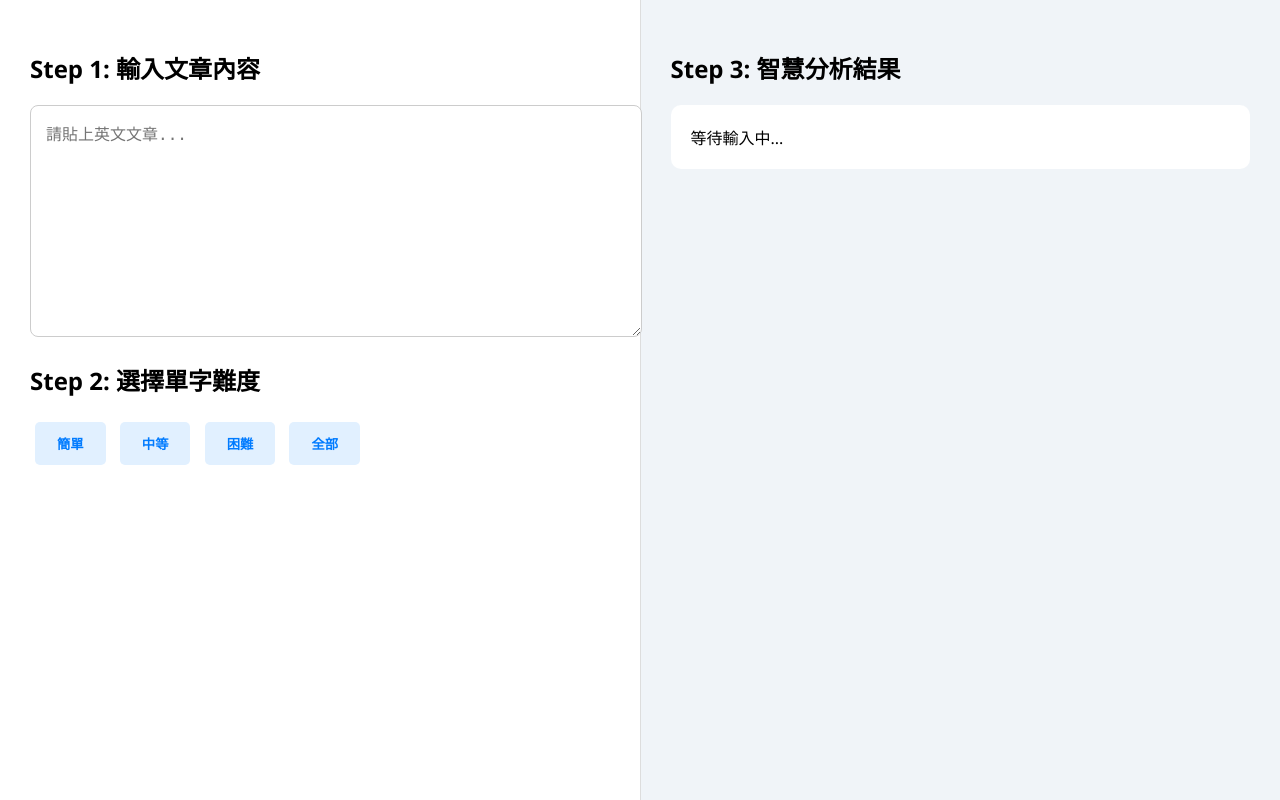
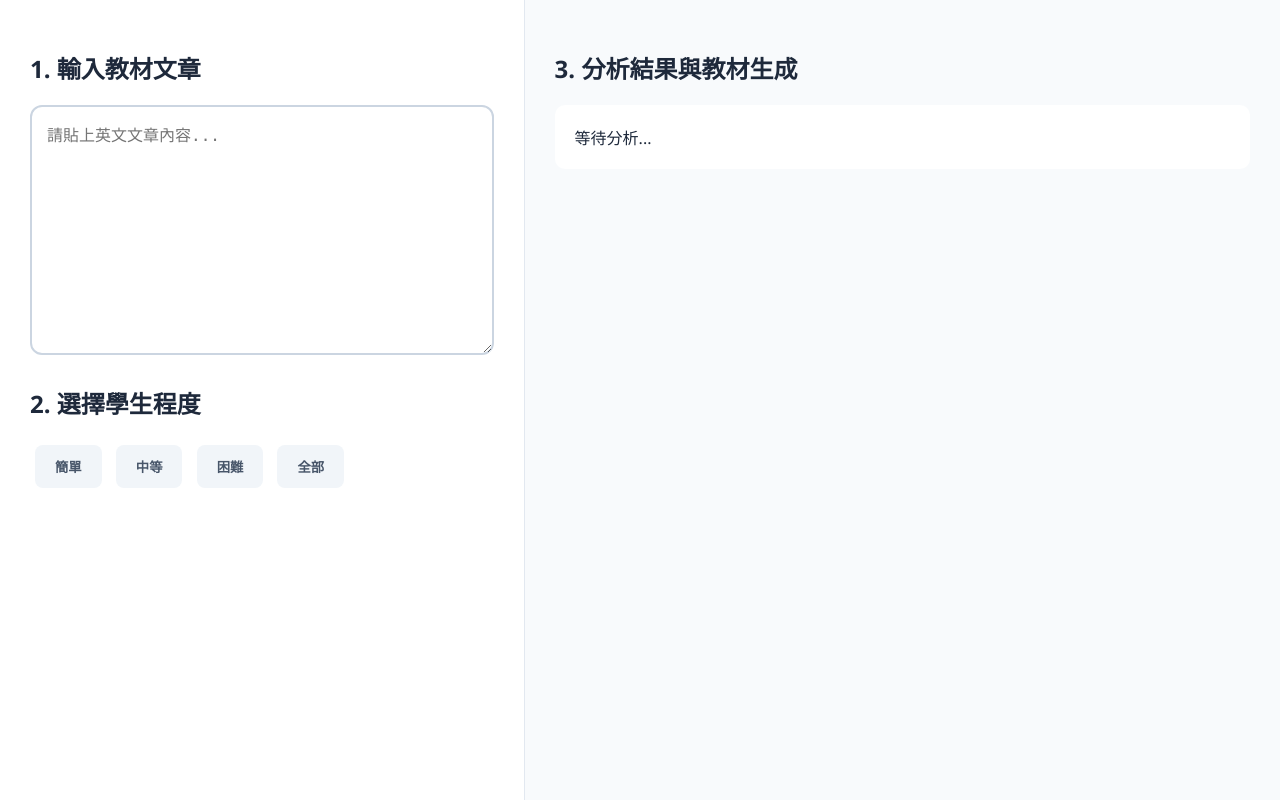
Before and after one commit to XuanYi-723/EnglishLearningSystem, a Flask app: page / in a window 1280 px wide. Run offline with Flask 3, Linux system fonts and the light colour scheme.

Commit message:
Update index.html
aaaaaaaaaaaaaaaaaaaaaaaaaaaaa

```diff
--- a/templates/index.html
+++ b/templates/index.html
@@ -2,41 +2,41 @@
 <html>
 <head>
     <meta charset="UTF-8">
-    <title>智慧英語學習系統 - 決賽版</title>
+    <title>智慧英語學習系統 </title>
     <style>
-        body { margin: 0; font-family: 'Segoe UI', Arial; background-color: #f0f4f8; }
+        body { margin: 0; font-family: 'Segoe UI', Arial; background-color: #f8fafc; color: #1e293b; }
         .container { display: flex; height: 100vh; }
-        .left { flex: 1; padding: 30px; background: white; border-right: 1px solid #ddd; }
-        .right { flex: 1; padding: 30px; overflow-y: auto; }
-        textarea { width: 100%; height: 200px; padding: 15px; border-radius: 8px; border: 1px solid #ccc; font-size: 16px; }
-        .level-btn { background: #e1f0ff; color: #007bff; border: 2px solid transparent; padding: 10px 20px; margin: 5px; border-radius: 5px; cursor: pointer; font-weight: bold; }
-        .level-btn.active { background: #007bff; color: white; border-color: #0056b3; }
-        .action-btn { background: #ff9800; color: white; border: none; padding: 15px; border-radius: 5px; font-size: 18px; cursor: pointer; width: 100%; margin-top: 20px; }
-        .pdf-btn { background: #4caf50; color: white; border: none; padding: 10px 20px; border-radius: 5px; cursor: pointer; margin-top: 15px; display: none; }
-        mark { background: #fff3cd; padding: 2px; border-radius: 3px; }
-        .word-card { background: white; padding: 15px; margin-bottom: 10px; border-radius: 8px; border-left: 5px solid #007bff; box-shadow: 0 2px 4px rgba(0,0,0,0.1); }
+        .left { flex: 4; padding: 30px; background: white; border-right: 1px solid #e2e8f0; }
+        .right { flex: 6; padding: 30px; overflow-y: auto; }
+        textarea { width: 100%; height: 250px; padding: 15px; border-radius: 12px; border: 2px solid #cbd5e1; font-size: 16px; box-sizing: border-box; }
+        .level-btn { background: #f1f5f9; color: #475569; border: none; padding: 12px 20px; margin: 5px; border-radius: 8px; cursor: pointer; font-weight: bold; }
+        .level-btn.active { background: #3b82f6; color: white; }
+        .action-btn { background: #f59e0b; color: white; border: none; padding: 18px; border-radius: 12px; font-size: 18px; font-weight: bold; cursor: pointer; width: 100%; margin-top: 20px; }
+        .csv-btn { background: #10b981; color: white; border: none; padding: 12px; border-radius: 8px; cursor: pointer; margin-top: 15px; width: 100%; font-weight: bold; display: none; }
+        mark { background: #fef08a; padding: 2px; border-radius: 4px; }
+        .word-card { background: white; padding: 20px; margin-bottom: 15px; border-radius: 12px; border-left: 5px solid #3b82f6; box-shadow: 0 4px 6px rgba(0,0,0,0.05); }
     </style>
 </head>
 <body>
     <div class="container">
         <div class="left">
-            <h2>Step 1: 輸入文章內容</h2>
-            <textarea id="textInput" placeholder="請貼上英文文章..."></textarea>
+            <h2>1. 輸入教材文章</h2>
+            <textarea id="textInput" placeholder="請貼上英文文章內容..."></textarea>
 
-            <h2 style="margin-top:20px;">Step 2: 選擇單字難度</h2>
+            <h2 style="margin-top:25px;">2. 選擇學生程度</h2>
             <button onclick="selectLevel('簡單', this)" class="level-btn">簡單</button>
             <button onclick="selectLevel('中等', this)" class="level-btn">中等</button>
             <button onclick="selectLevel('困難', this)" class="level-btn">困難</button>
             <button onclick="selectLevel('全部', this)" class="level-btn">全部</button>
 
             <div id="actionArea" style="display:none;">
-                <button onclick="analyze()" class="action-btn">開始分析 (<span id="lvLab">全部</span>)</button>
-                <button id="pdfBtn" class="pdf-btn" onclick="exportPDF()">匯出實體教案卡牌 (PDF)</button>
+                <button onclick="analyze()" class="action-btn">開始 AI 分析 (<span id="lvLab">全部</span>)</button>
+                <button id="csvBtn" class="csv-btn" onclick="exportCSV()">📁 下載單字學習清單 (CSV)</button>
             </div>
         </div>
         <div class="right">
-            <h2>Step 3: 智慧分析結果</h2>
-            <div id="highlightedArticle" style="background:white; padding:20px; border-radius:10px; margin-bottom:20px;">等待輸入中...</div>
+            <h2>3. 分析結果與教材生成</h2>
+            <div id="highlightedArticle" style="background:white; padding:20px; border-radius:10px; margin-bottom:20px;">等待分析...</div>
             <div id="output"></div>
         </div>
     </div>
@@ -55,7 +55,7 @@
         async function analyze() {
             const text = document.getElementById("textInput").value;
             const outputDiv = document.getElementById("output");
-            outputDiv.innerHTML = "系統處理中...";
+            outputDiv.innerHTML = "系統分析中...";
             const response = await fetch('/analyze', {
                 method: 'POST',
                 headers: { 'Content-Type': 'application/json' },
@@ -64,17 +64,17 @@
             const data = await response.json();
             currentVocab = data.vocabulary;
             document.getElementById("highlightedArticle").innerHTML = data.highlighted;
-            document.getElementById("pdfBtn").style.display = "block";
+            document.getElementById("csvBtn").style.display = "block";
             let html = "";
             for (let word in data.vocabulary) {
                 let item = data.vocabulary[word];
-                html += `<div class="word-card"><b>${word.toUpperCase()}</b> <small>(${item.level})</small><br>${item.pos} | ${item.phonetic}<br><b style="color:#d35400;">${item.chinese}</b><br>${item.definition}</div>`;
+                html += `<div class="word-card"><b>${word.toUpperCase()}</b> (${item.level})<br>${item.pos} | ${item.phonetic}<br><span style="color:#c2410c;">${item.chinese}</span><br>${item.definition}</div>`;
             }
-            outputDiv.innerHTML = html || "找不到符合難度的單字。";
+            outputDiv.innerHTML = html || "找不到單字。";
         }
 
-        async function exportPDF() {
-            const response = await fetch('/export_pdf', {
+        async function exportCSV() {
+            const response = await fetch('/export_data', {
                 method: 'POST',
                 headers: { 'Content-Type': 'application/json' },
                 body: JSON.stringify({ vocabulary: currentVocab })
@@ -82,7 +82,9 @@
             const blob = await response.blob();
             const url = window.URL.createObjectURL(blob);
             const a = document.createElement('a');
-            a.href = url; a.download = "learning_cards.pdf"; a.click();
+            a.href = url;
+            a.download = "智慧單字學習清單.csv";
+            a.click();
         }
     </script>
 </body>
```
